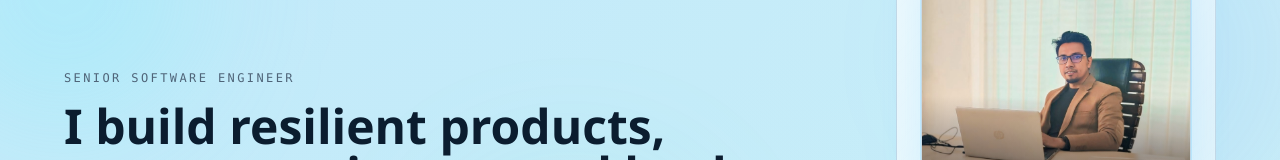
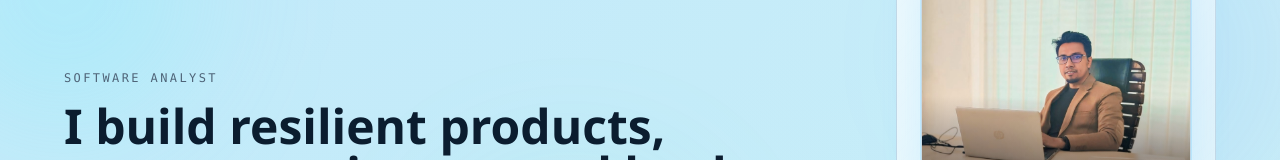
Before and after one commit to TouhidSwapon/portfoliobycodex, a Next.js app: page / in a window 1280 px wide. Shown: the part 259-419 px from the top of the page. Built offline with nearby package versions, Linux system fonts and the light colour scheme.

Commit message:
refine: set hero designation to software analyst

```diff
--- a/data/profile.ts
+++ b/data/profile.ts
@@ -1,6 +1,6 @@
 export const profile = {
   name: "Touhid Swapon",
-  role: "Senior Software Engineer",
+  role: "Software Analyst",
   location: "Dhaka, Bangladesh",
   email: "touhid.swapon@gmail.com",
   headline: "Software Engineer -> Mentor -> Future Tech Leader",
```
